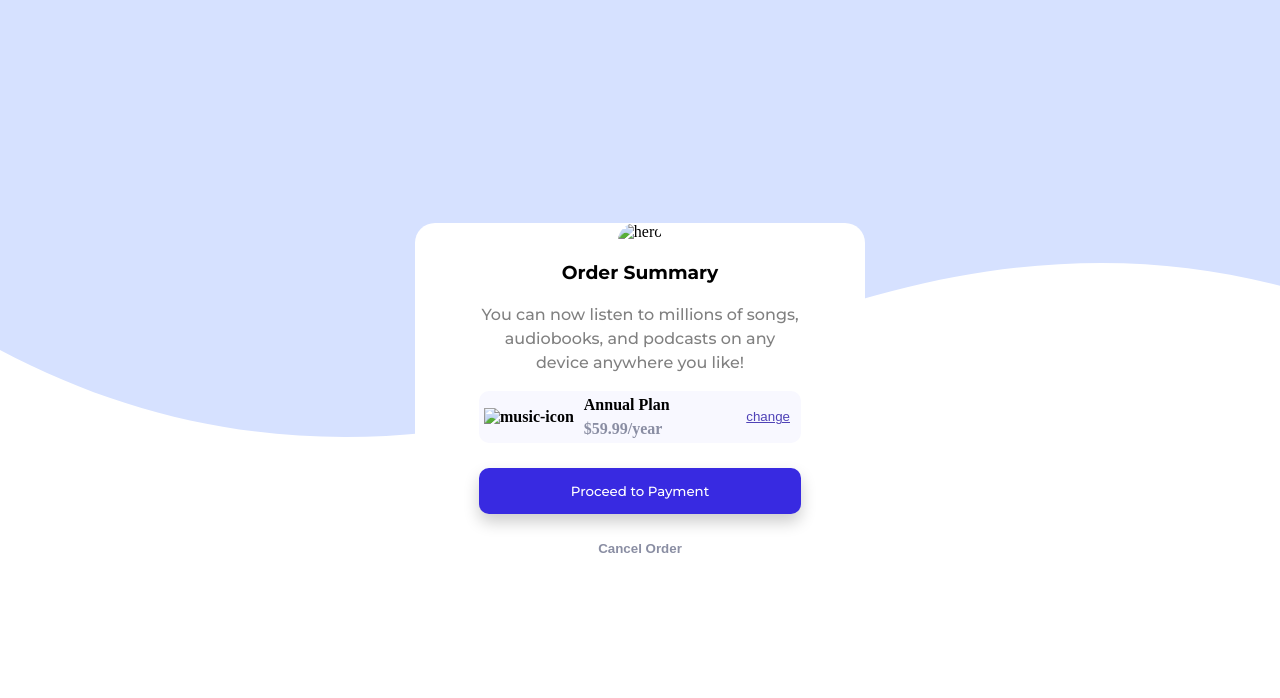
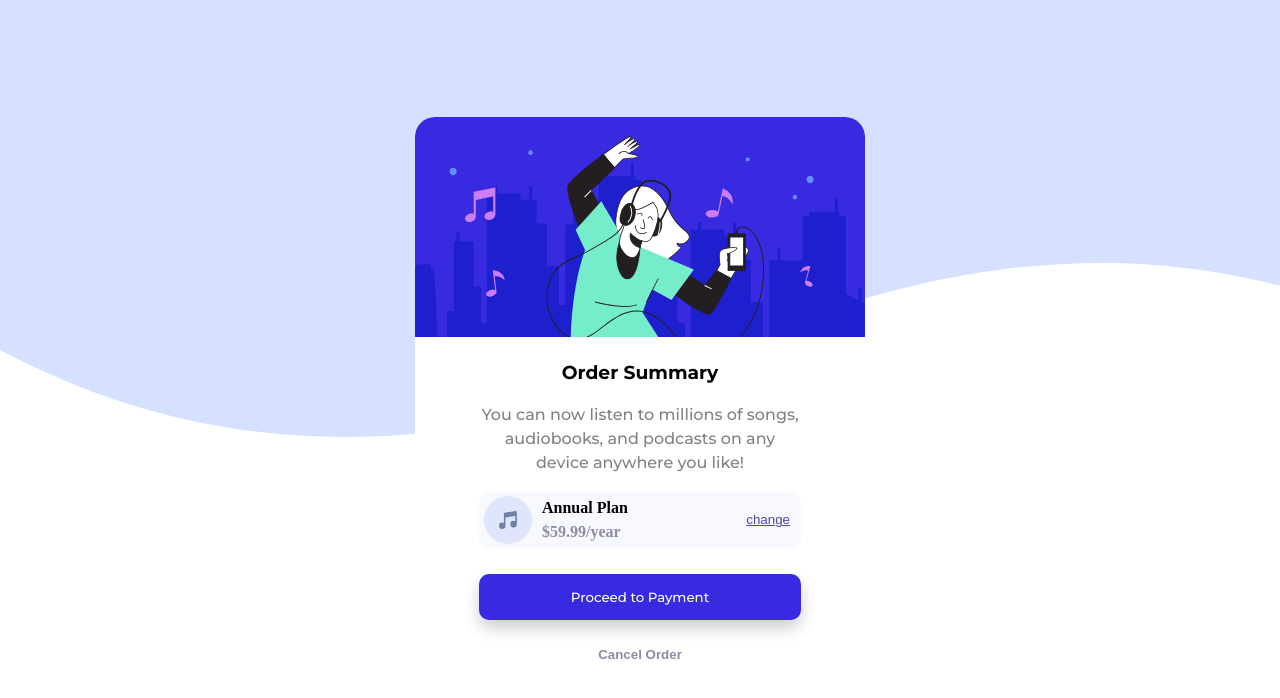
Before and after one commit to deepanshupali/order-summary, a plain HTML site: page index.html in a window 1280 px wide. Drawn offline with Linux system fonts and the light colour scheme; files whose address does not match are found by name.

Commit message:
Update index.html

```diff
--- a/index.html
+++ b/index.html
@@ -9,7 +9,7 @@
       rel="icon"
       type="image/png"
       sizes="32x32"
-      href="./images/favicon-32x32.png"
+      href="favicon-32x32.png"
     />
     <link rel="stylesheet" href="style.css" />
     <link rel="preconnect" href="https://fonts.googleapis.com" />
@@ -23,7 +23,7 @@
   <body>
     <div class="model-wrapper">
       <div class="model">
-        <img src="./images/illustration-hero.svg" alt="hero" class="hero" />
+        <img src="illustration-hero.svg" alt="hero" class="hero" />
         <div class="container">
           <h3>Order Summary</h3>
           <p class="text">
@@ -33,7 +33,7 @@
 
           <div class="plans">
             <div class="plan-name">
-              <img src="./images/icon-music.svg" alt="music-icon" />
+              <img src="icon-music.svg" alt="music-icon" />
               <span id="p-name">Annual Plan</span>
 
             </div>
```
